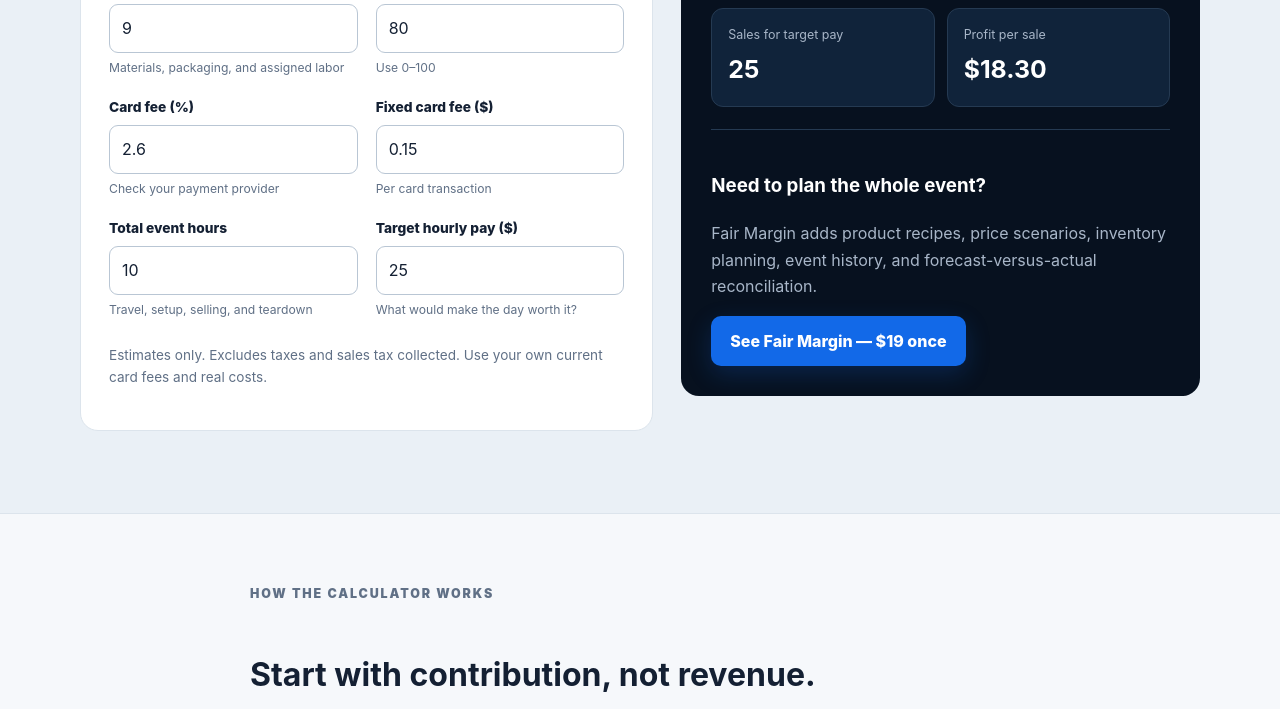
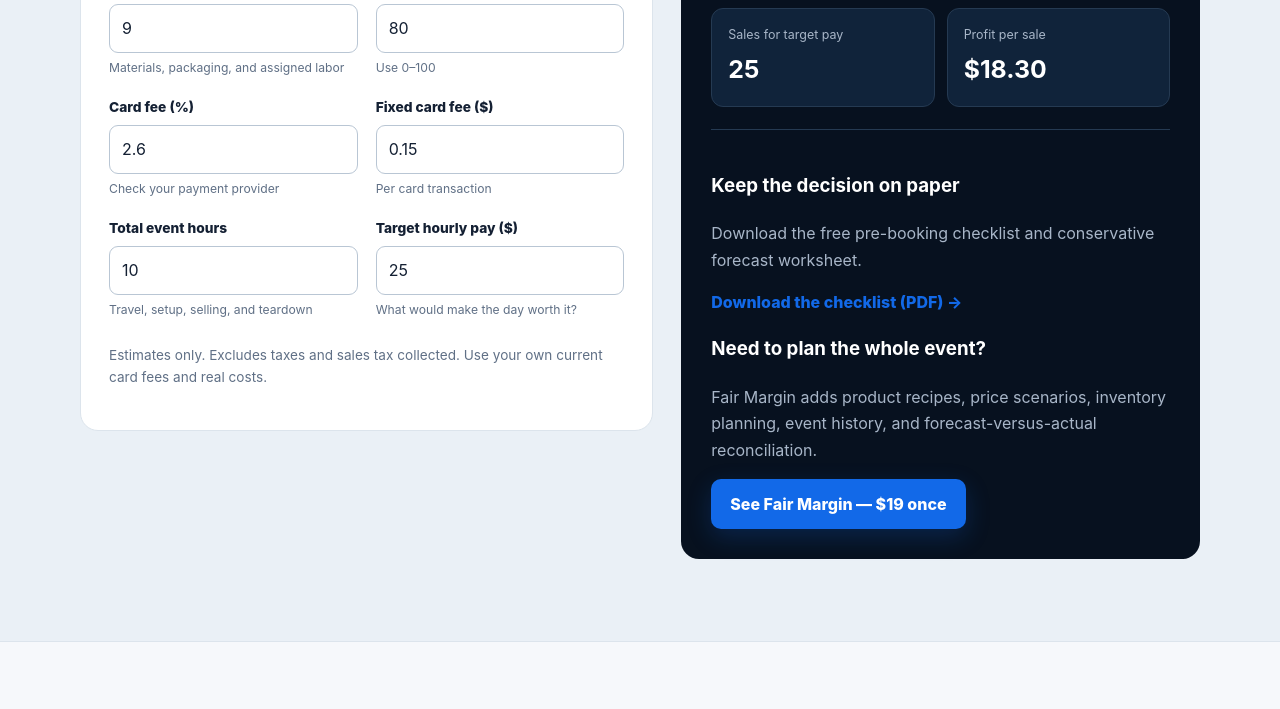
Before and after one commit to fuucluu/startup-site, a plain HTML site: page craft-fair-calculator.html in a window 1280 px wide. Shown: the part 1061-1770 px from the top of the page. Drawn offline with Linux system fonts and the light colour scheme.

Commit message:
Add free craft fair pre-booking checklist

```diff
--- a/craft-fair-calculator.html
+++ b/craft-fair-calculator.html
@@ -12,6 +12,6 @@
 <div class="field"><label for="cardFixed">Fixed card fee ($)</label><input id="cardFixed" name="cardFixed" type="number" min="0" step="0.01" value="0.15" inputmode="decimal"><small>Per card transaction</small></div>
 <div class="field"><label for="hours">Total event hours</label><input id="hours" name="hours" type="number" min="0" step="0.5" value="10" inputmode="decimal"><small>Travel, setup, selling, and teardown</small></div>
 <div class="field"><label for="hourlyTarget">Target hourly pay ($)</label><input id="hourlyTarget" name="hourlyTarget" type="number" min="0" step="0.01" value="25" inputmode="decimal"><small>What would make the day worth it?</small></div></div><p class="formula-note">Estimates only. Excludes taxes and sales tax collected. Use your own current card fees and real costs.</p></form>
-<aside class="calculator-results"><p class="eyebrow">Your forecast</p><div id="resultSummary" class="result-summary" role="status" aria-live="polite" aria-atomic="true"><strong>Based on your numbers, the event clears your target.</strong></div><div class="metric-grid"><div class="metric"><span>Break-even sales</span><strong id="breakEvenSales">—</strong></div><div class="metric"><span>Break-even revenue</span><strong id="breakEvenRevenue">—</strong></div><div class="metric"><span>Expected profit</span><strong id="expectedProfit">—</strong></div><div class="metric"><span>Effective hourly</span><strong id="hourlyProfit">—</strong></div><div class="metric"><span>Sales for target pay</span><strong id="targetSales">—</strong></div><div class="metric"><span>Profit per sale</span><strong id="contribution">—</strong></div></div><p id="warning" class="warning" hidden></p><div class="upgrade-card"><h3>Need to plan the whole event?</h3><p>Fair Margin adds product recipes, price scenarios, inventory planning, event history, and forecast-versus-actual reconciliation.</p><a class="button" href="fair-margin.html">See Fair Margin — $19 once</a></div></aside></div></section>
+<aside class="calculator-results"><p class="eyebrow">Your forecast</p><div id="resultSummary" class="result-summary" role="status" aria-live="polite" aria-atomic="true"><strong>Based on your numbers, the event clears your target.</strong></div><div class="metric-grid"><div class="metric"><span>Break-even sales</span><strong id="breakEvenSales">—</strong></div><div class="metric"><span>Break-even revenue</span><strong id="breakEvenRevenue">—</strong></div><div class="metric"><span>Expected profit</span><strong id="expectedProfit">—</strong></div><div class="metric"><span>Effective hourly</span><strong id="hourlyProfit">—</strong></div><div class="metric"><span>Sales for target pay</span><strong id="targetSales">—</strong></div><div class="metric"><span>Profit per sale</span><strong id="contribution">—</strong></div></div><p id="warning" class="warning" hidden></p><div class="upgrade-card"><h3>Keep the decision on paper</h3><p>Download the free pre-booking checklist and conservative forecast worksheet.</p><a class="text-link" href="craft-fair-prebooking-checklist.pdf" download>Download the checklist (PDF) →</a><h3>Need to plan the whole event?</h3><p>Fair Margin adds product recipes, price scenarios, inventory planning, event history, and forecast-versus-actual reconciliation.</p><a class="button" href="fair-margin.html">See Fair Margin — $19 once</a></div></aside></div></section>
 <article class="article-copy shell" id="how"><p class="eyebrow">How the calculator works</p><h2>Start with contribution, not revenue.</h2><p>Every average sale contributes what remains after the product cost and estimated card fee. Your booth and other event costs are paid from that contribution—not from gross revenue.</p><ol><li><strong>Fixed event cost</strong> = booth fee + other event costs.</li><li><strong>Contribution per sale</strong> = average sale − product cost − estimated card fee.</li><li><strong>Break-even sales</strong> = fixed event cost ÷ contribution per sale, rounded up.</li><li><strong>Expected profit</strong> = expected transactions × contribution per sale − fixed event cost.</li><li><strong>Effective hourly earnings</strong> = expected profit ÷ total event hours.</li></ol><h2>Use a conservative forecast.</h2><p>Foot traffic, weather, event fit, product mix, and customer behavior can change the result. Test a lower expected-sales number before paying a non-refundable booth fee. This calculator is a planning estimate, not financial or tax advice.</p></article></main>
 <footer class="site-footer"><div class="shell footer-row"><span>© 2026 QuantaDev Labs</span><span><a href="index.html">Home</a> · <a href="mailto:support.team@quantadev.xyz">Support</a></span></div></footer><script src="calculator.js"></script></body></html>
```
Also changed, not shown: index.html (+1 -1 lines), 1 other file.
